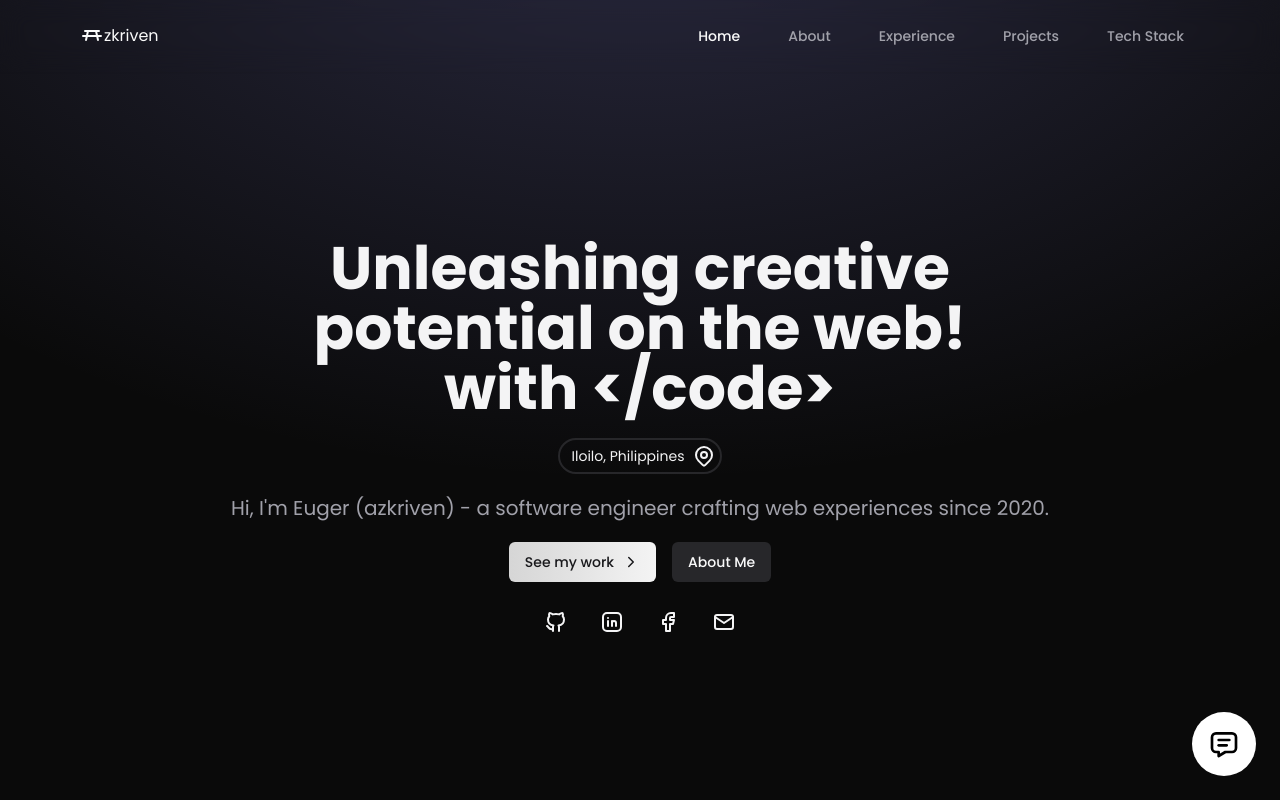
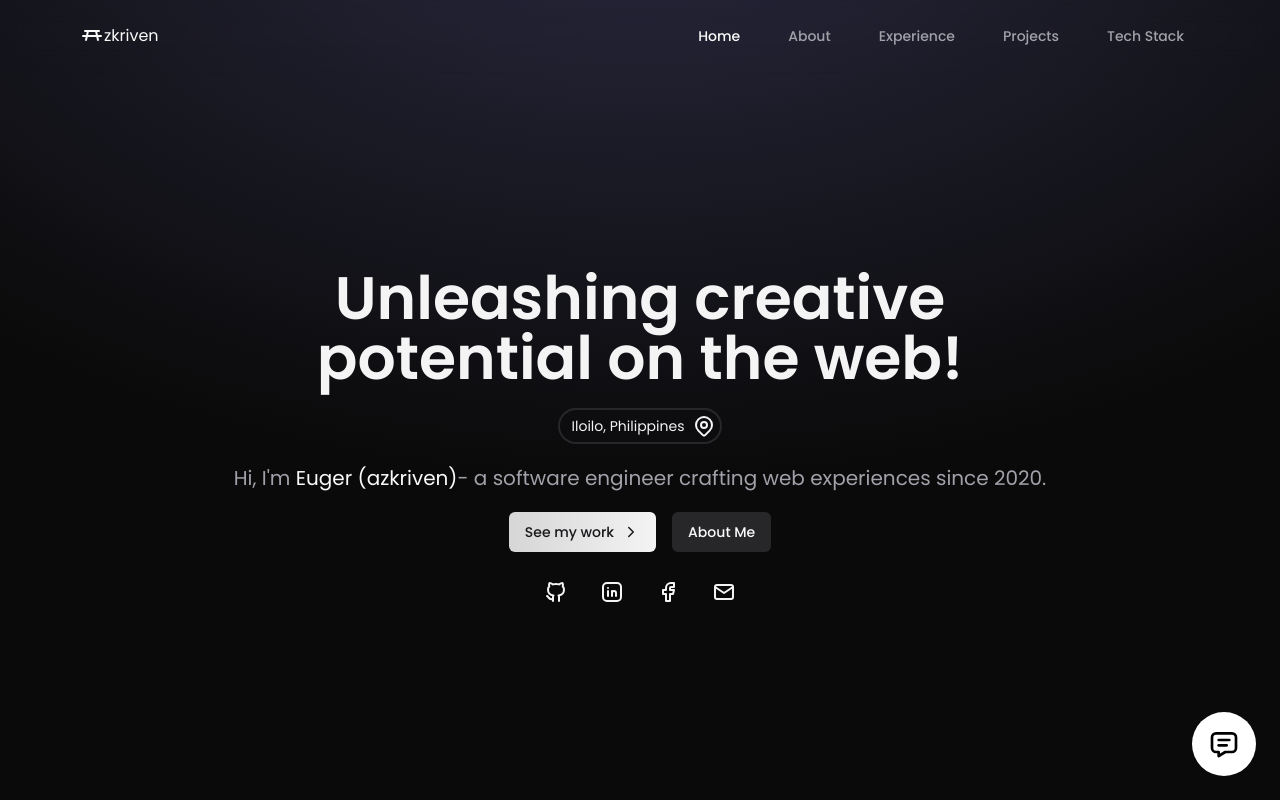
Before and after one commit to azkriven16/azkriven, a Next.js app: page / in a window 1280 px wide. Shown: the top 800 px of the page. Built offline with nearby package versions, Linux system fonts and the light colour scheme.

Commit message:
feat: updated hero tagline

```diff
--- a/components/custom/hero.tsx
+++ b/components/custom/hero.tsx
@@ -29,11 +29,9 @@
                         initial={{ opacity: 0, y: 20 }}
                         animate={{ opacity: 1, y: 0 }}
                         transition={{ delay: 0.15, duration: 0.2 }}
-                        className="text-4xl md:text-6xl font-bold"
+                        className="text-4xl md:text-6xl font-semibold"
                     >
                         Unleashing creative <br /> potential on the web!
-                        <br />
-                        {`with </code>`}
                     </motion.h1>
                     <motion.div
                         initial={{ scale: 0.9 }}
@@ -55,8 +53,12 @@
                         transition={{ delay: 0.25, duration: 0.2 }}
                         className="text-xl text-muted-foreground"
                     >
-                        Hi, I'm Euger (azkriven) - a software engineer crafting
-                        web experiences since 2020.
+                        Hi, I'm{" "}
+                        <span className="text-foreground">
+                            Euger (azkriven)
+                        </span>
+                        - a software engineer crafting web experiences since
+                        2020.
                     </motion.p>
                     <motion.div
                         initial={{ opacity: 0, y: 20 }}
```
